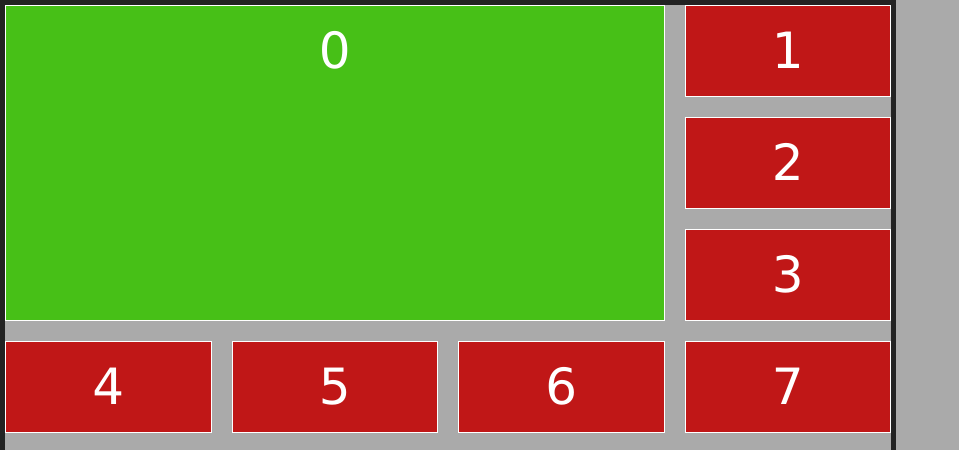
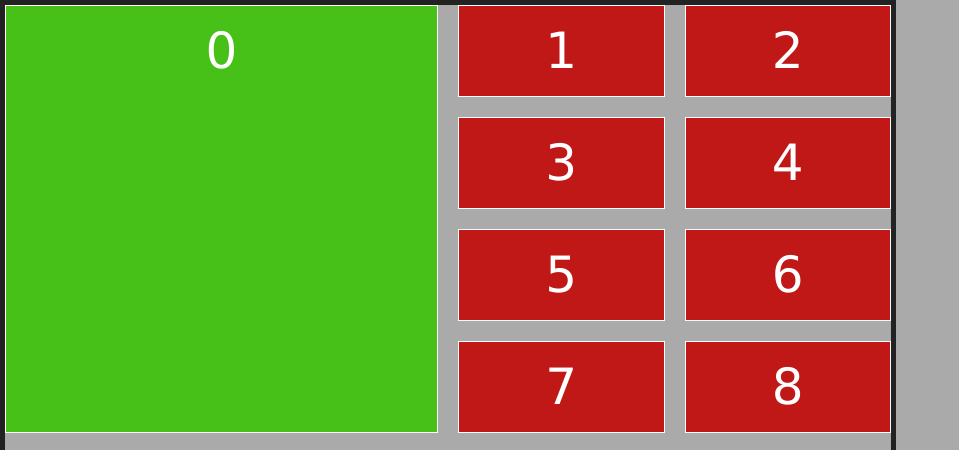
Before and after one commit to naujvp/TPO-prueba, a plain HTML site: page index.html in a window 1280 px wide. Shown: the top 450 px of the page, without its empty margins (0-959 px from the left). Drawn offline with Linux system fonts and the light colour scheme.

Commit message:
primera_prueba2

```diff
--- a/style.css
+++ b/style.css
@@ -41,8 +41,8 @@ border: 1px solid #fff;
     /*grid-row-start: 3;
     grid-row-end: 4;  */
     /* atajo*/
-    grid-column: 1/5;
-    grid-row: 3/4;
-    grid-column: span 3;
-    grid-row: span 3;
+    grid-column: 1/4;
+    grid-row: 3/3;
+    grid-column: span 2;
+    grid-row: span 4;
 }
```
